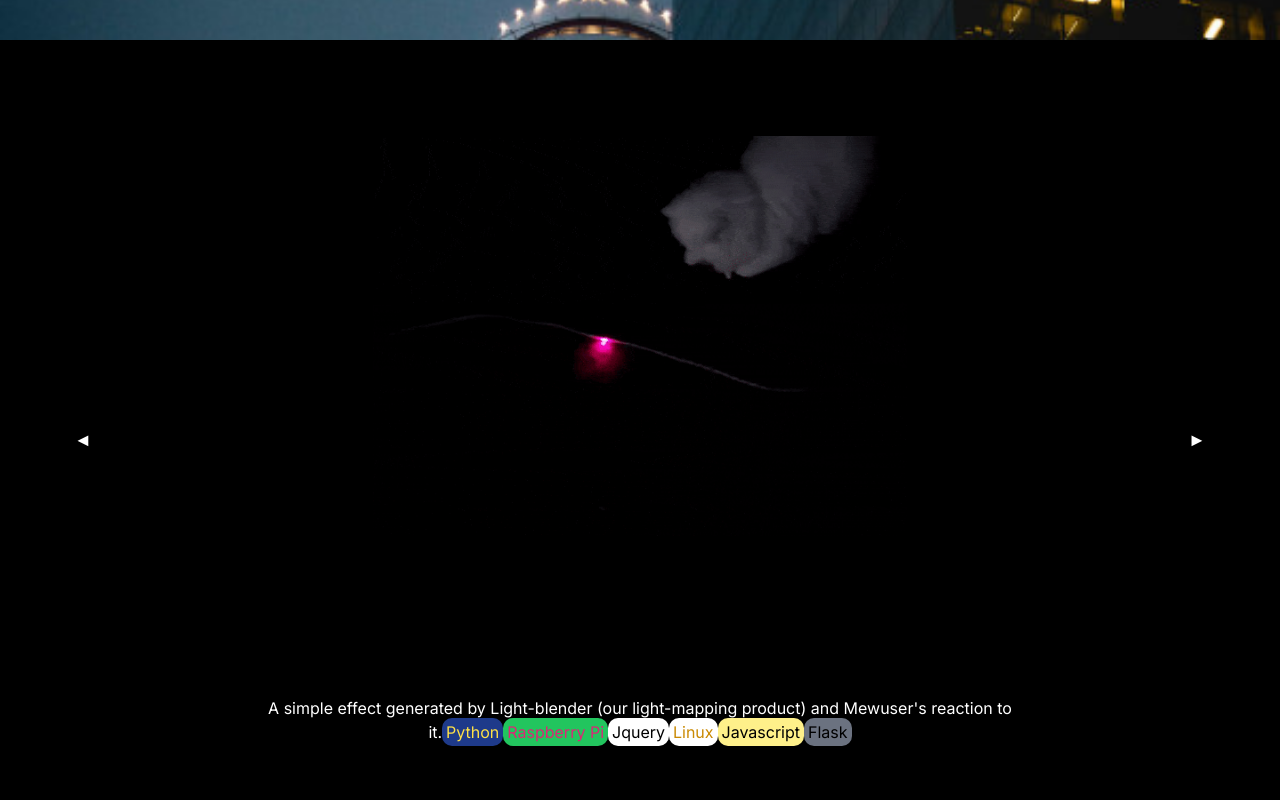
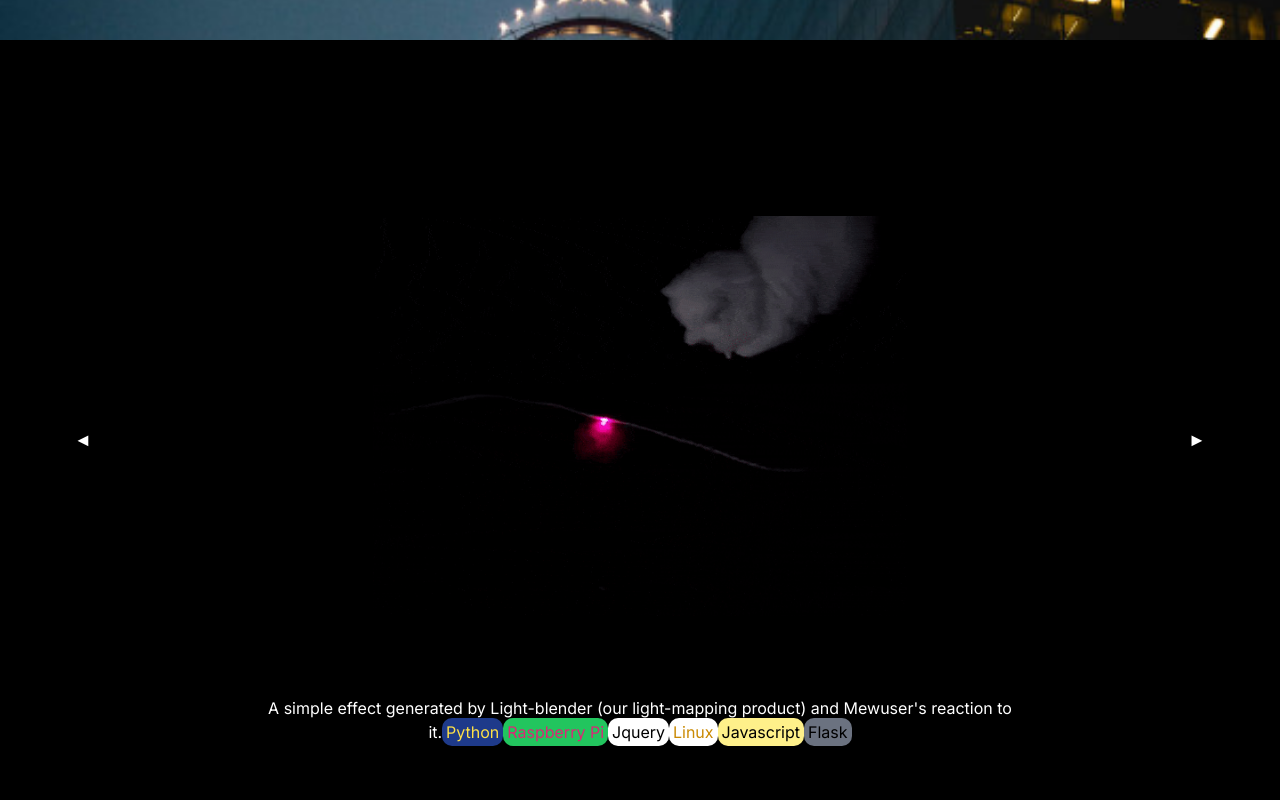
Before and after one commit to SirSaleh/Portfolio, a Next.js app: page / in a window 1280 px wide. Shown: the part 2360-3160 px from the top of the page. Built offline with nearby package versions, Linux system fonts and the light colour scheme.

Commit message:
Center the img in gallery slier

```diff
--- a/src/app/common_components/simple_portfolio_gallery.tsx
+++ b/src/app/common_components/simple_portfolio_gallery.tsx
@@ -11,7 +11,6 @@ function generateSlide(index: number, slideData: any){
     const imgModifiedCSS = {
         maxWidth: '50vw',
         maxHeight: '50vh',
-        marginBottom: '0.5rem',
     };
 
     if (slideData){
@@ -20,14 +19,14 @@ function generateSlide(index: number, slideData: any){
         }else{
             return (
                 <div style={{display: 'none'}}>
-                    <div style={{minHeight: "70vh"}}>
+                    <div className="flex flex-col justify-center" style={{minHeight: "70vh"}}>
                         {React.cloneElement(slideData.props.children[0], {
                             style: { ...slideData.props.children[0].props.style, ...imgModifiedCSS },
                             key: index,
                         })}
                     </div>
                     <div>
-                    {slideData.props.children[1]}
+                        {slideData.props.children[1]}
                     </div>
                 </div>
             )
```
